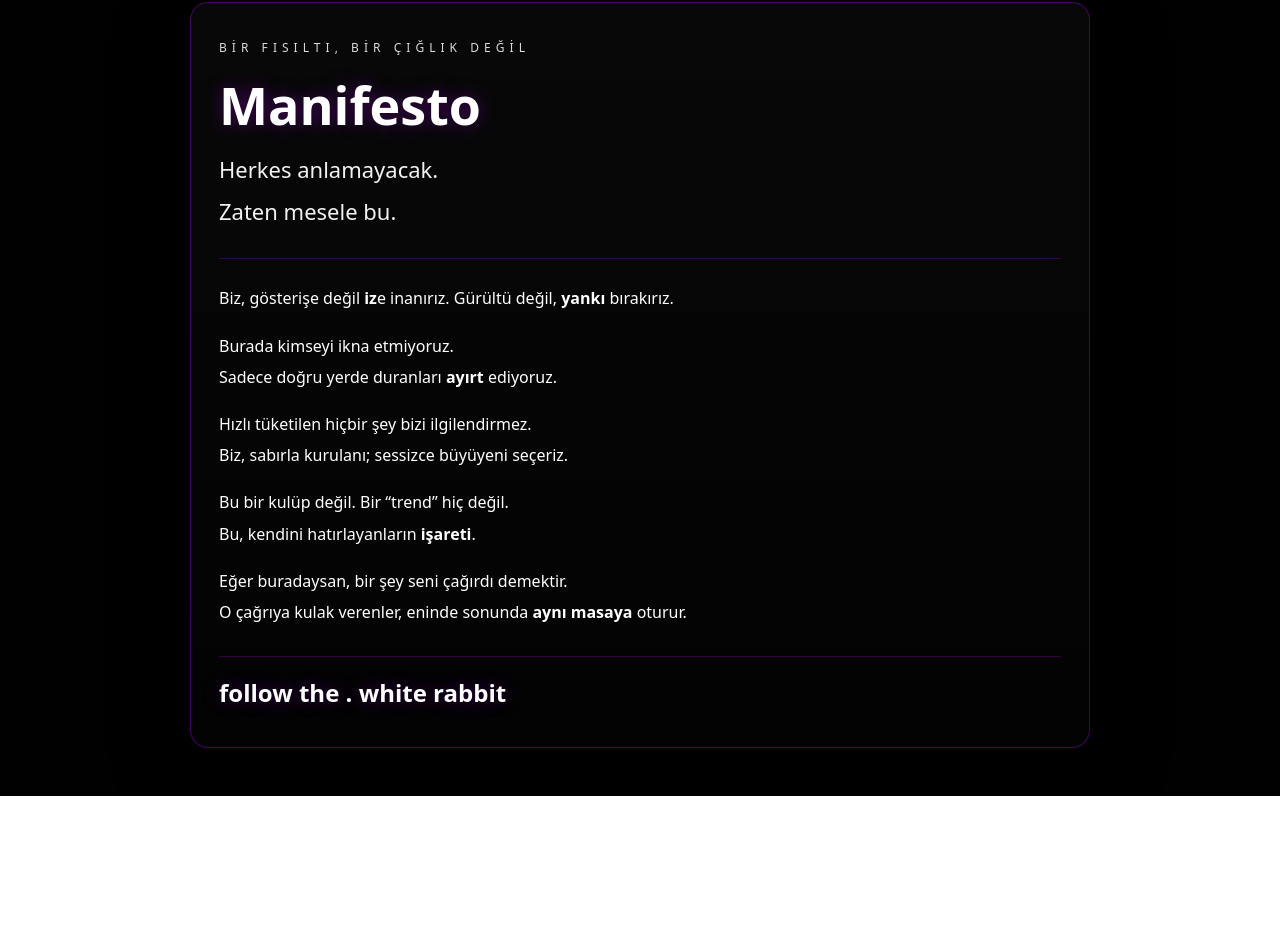
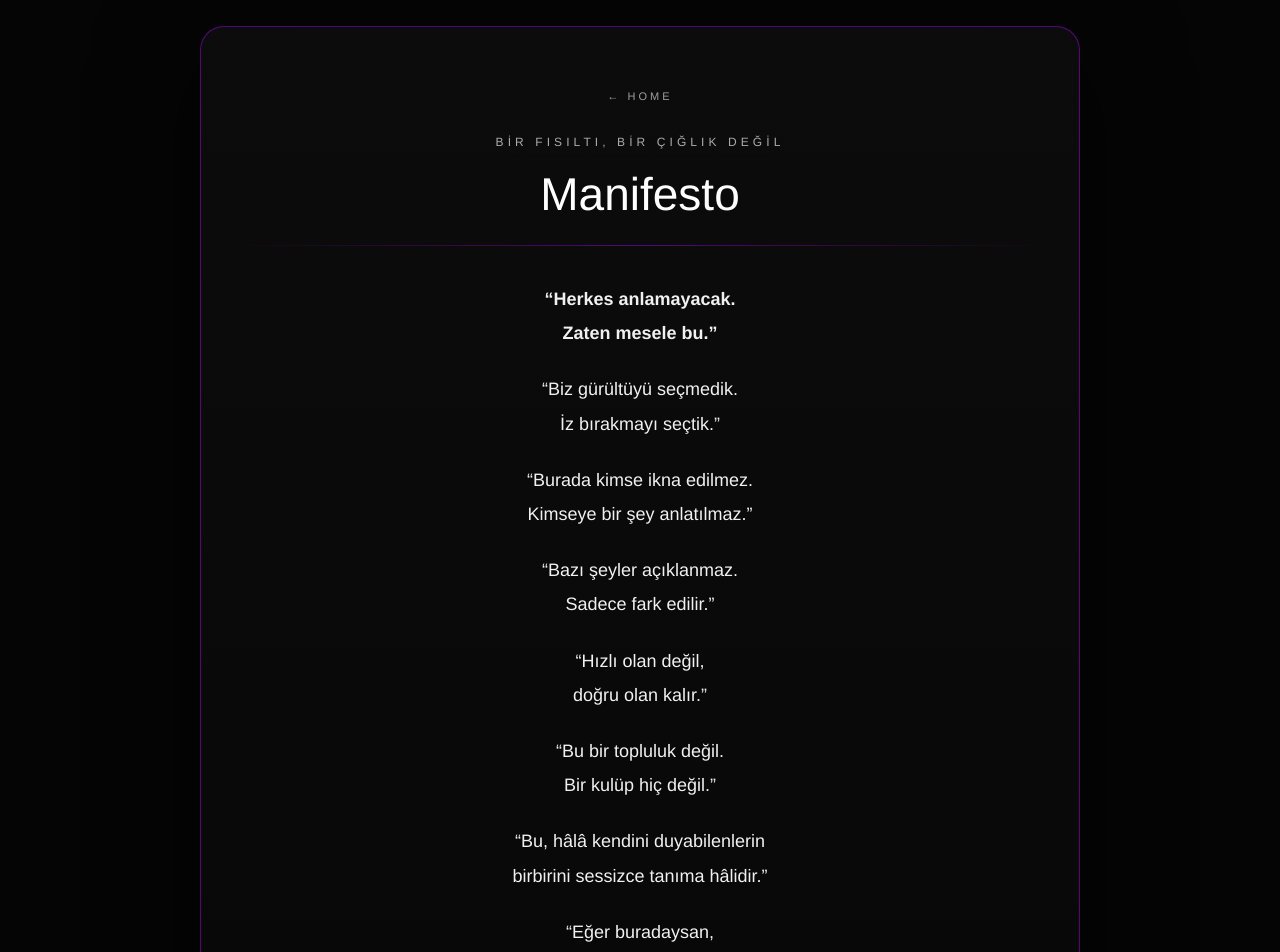
Before and after one commit to mekin1982me-art/follow-the-white-rabbit, a Next.js app: page /manifesto in a window 1280 px wide. Shown: the part 46-998 px from the top of the page. Before the commit the page ends 842 px from the top, so only its background shows below. Built offline with nearby package versions, Linux system fonts and the light colour scheme.

Commit message:
Update page.tsx

```diff
--- a/app/manifesto/page.tsx
+++ b/app/manifesto/page.tsx
@@ -3,122 +3,214 @@ export default function ManifestoPage() {
     <main
       style={{
         minHeight: "100vh",
-        background: "#010101", // siyah
-        color: "#ffffff", // beyaz
+        backgroundColor: "#050505",
+        color: "#ffffff",
         display: "flex",
         alignItems: "center",
         justifyContent: "center",
-        padding: "48px 20px",
-        fontFamily:
-          'ui-sans-serif, system-ui, -apple-system, Segoe UI, Roboto, Helvetica, Arial, "Apple Color Emoji","Segoe UI Emoji"',
+        padding: "72px 20px",
+        fontFamily: "Helvetica, Arial, sans-serif",
       }}
     >
       <div
         style={{
-          width: "min(900px, 100%)",
-          border: "1px solid rgba(180,0,255,0.35)",
-          borderRadius: "18px",
-          padding: "36px 28px",
+          width: "min(880px, 100%)",
+          position: "relative",
+          border: "1px solid rgba(180,0,255,0.45)",
+          borderRadius: "24px",
+          padding: "56px 28px",
           background:
             "linear-gradient(180deg, rgba(255,255,255,0.03), rgba(255,255,255,0.01))",
-          boxShadow: "0 20px 70px rgba(0,0,0,0.55)",
+          boxShadow: "0 26px 100px rgba(0,0,0,0.7)",
+          overflow: "hidden",
+          textAlign: "center",
         }}
       >
+        {/* SUBTLE GRID */}
+        <div
+          aria-hidden="true"
+          style={{
+            position: "absolute",
+            inset: 0,
+            pointerEvents: "none",
+            backgroundImage:
+              "linear-gradient(to right, rgba(180,0,255,0.08) 1px, transparent 1px), linear-gradient(to bottom, rgba(180,0,255,0.06) 1px, transparent 1px)",
+            backgroundSize: "64px 64px",
+            opacity: 0.22,
+            maskImage:
+              "radial-gradient(60% 55% at 50% 35%, rgba(0,0,0,1) 0%, rgba(0,0,0,0.25) 55%, rgba(0,0,0,0) 78%)",
+            WebkitMaskImage:
+              "radial-gradient(60% 55% at 50% 35%, rgba(0,0,0,1) 0%, rgba(0,0,0,0.25) 55%, rgba(0,0,0,0) 78%)",
+          }}
+        />
+
+        {/* HOME LINK */}
+        <a
+          href="/"
+          style={{
+            position: "relative",
+            display: "inline-block",
+            marginBottom: "18px",
+            fontSize: "11px",
+            letterSpacing: "0.28em",
+            textDecoration: "none",
+            color: "rgba(255,255,255,0.6)",
+            textTransform: "uppercase",
+          }}
+        >
+          ← Home
+        </a>
+
+        {/* TAG */}
         <p
           style={{
-            letterSpacing: "0.42em",
+            position: "relative",
+            letterSpacing: "0.34em",
             fontSize: "12px",
-            opacity: 0.85,
-            margin: "0 0 18px 0",
+            opacity: 0.65,
+            margin: "10px 0 18px 0",
             textTransform: "uppercase",
           }}
         >
           BİR FISILTI, BİR ÇIĞLIK DEĞİL
         </p>
 
+        {/* TITLE */}
         <h1
           style={{
-            margin: "0 0 14px 0",
-            fontSize: "52px",
-            lineHeight: 1.15,
-            fontWeight: 700,
-            textShadow: "0 0 18px rgba(180,0,255,0.35)",
+            position: "relative",
+            margin: "0 0 26px 0",
+            fontSize: "46px",
+            fontWeight: 300,
+            lineHeight: 1.1,
           }}
         >
           Manifesto
         </h1>
 
-        <p
-          style={{
-            margin: "0 0 26px 0",
-            fontSize: "22px",
-            lineHeight: 1.9,
-            opacity: 0.95,
-          }}
-        >
-          Herkes anlamayacak. <br />
-          Zaten mesele bu.
-        </p>
-
+        {/* DIVIDER */}
         <div
           style={{
-            borderTop: "1px solid rgba(180,0,255,0.25)",
-            margin: "18px 0 24px 0",
+            position: "relative",
+            height: "1px",
+            width: "100%",
+            background:
+              "linear-gradient(90deg, transparent, rgba(180,0,255,0.45), transparent)",
+            margin: "22px 0 36px 0",
           }}
         />
 
+        {/* MANIFESTO */}
         <div
           style={{
-            display: "grid",
-            gap: "16px",
-            fontSize: "16px",
-            lineHeight: 1.95,
+            position: "relative",
+            maxWidth: "680px",
+            margin: "0 auto",
+            fontSize: "18px",
+            lineHeight: 1.9,
+            opacity: 0.94,
+            display: "flex",
+            flexDirection: "column",
+            gap: "22px",
           }}
         >
-          <p style={{ margin: 0 }}>
-            Biz, gösterişe değil <strong style={{ color: "#ffffff" }}>iz</strong>e inanırız.
-            Gürültü değil, <strong style={{ color: "#ffffff" }}>yankı</strong> bırakırız.
+          <p style={{ margin: 0, fontWeight: 600 }}>
+            “Herkes anlamayacak.
+            <br />
+            Zaten mesele bu.”
           </p>
 
           <p style={{ margin: 0 }}>
-            Burada kimseyi ikna etmiyoruz. <br />
-            Sadece doğru yerde duranları <strong style={{ color: "#ffffff" }}>ayırt</strong> ediyoruz.
+            “Biz gürültüyü seçmedik.
+            <br />
+            İz bırakmayı seçtik.”
           </p>
 
           <p style={{ margin: 0 }}>
-            Hızlı tüketilen hiçbir şey bizi ilgilendirmez. <br />
-            Biz, sabırla kurulanı; sessizce büyüyeni seçeriz.
+            “Burada kimse ikna edilmez.
+            <br />
+            Kimseye bir şey anlatılmaz.”
           </p>
 
           <p style={{ margin: 0 }}>
-            Bu bir kulüp değil. Bir “trend” hiç değil. <br />
-            Bu, kendini hatırlayanların <strong style={{ color: "#ffffff" }}>işareti</strong>.
+            “Bazı şeyler açıklanmaz.
+            <br />
+            Sadece fark edilir.”
           </p>
 
           <p style={{ margin: 0 }}>
-            Eğer buradaysan, bir şey seni çağırdı demektir. <br />
-            O çağrıya kulak verenler, eninde sonunda <strong style={{ color: "#ffffff" }}>aynı masaya</strong> oturur.
+            “Hızlı olan değil,
+            <br />
+            doğru olan kalır.”
+          </p>
+
+          <p style={{ margin: 0 }}>
+            “Bu bir topluluk değil.
+            <br />
+            Bir kulüp hiç değil.”
+          </p>
+
+          <p style={{ margin: 0 }}>
+            “Bu, hâlâ kendini duyabilenlerin
+            <br />
+            birbirini sessizce tanıma hâlidir.”
+          </p>
+
+          <p style={{ margin: 0 }}>
+            “Eğer buradaysan,
+            <br />
+            bir şey seni buraya getirdi.”
+          </p>
+
+          <p style={{ margin: 0 }}>“Biz ona tesadüf demiyoruz.”</p>
+
+          <p
+            style={{
+              marginTop: "10px",
+              fontWeight: 700,
+              letterSpacing: "0.08em",
+              textTransform: "uppercase",
+            }}
+          >
+            “ZAMANI GELDİĞİNDE,
+            <br />
+            NEYE BAKTIĞINI HATIRLAYACAKSIN.”
           </p>
         </div>
 
+        {/* DIVIDER */}
         <div
           style={{
-            borderTop: "1px solid rgba(180,0,255,0.25)",
-            margin: "28px 0 18px 0",
+            position: "relative",
+            height: "1px",
+            width: "100%",
+            background:
+              "linear-gradient(90deg, transparent, rgba(180,0,255,0.35), transparent)",
+            margin: "40px 0 18px 0",
           }}
         />
 
-        <p
+        {/* FOOTER */}
+        <div
           style={{
-            margin: 0,
-            fontSize: "24px",
-            fontWeight: 700,
-            textAlign: "left",
-            textShadow: "0 0 18px rgba(180,0,255,0.35)",
+            position: "relative",
+            display: "flex",
+            flexDirection: "column",
+            alignItems: "center",
+            gap: "8px",
+            fontSize: "12px",
+            opacity: 0.55,
+            letterSpacing: "0.18em",
+            textTransform: "uppercase",
           }}
         >
-          follow the . white rabbit
-        </p>
+          <div style={{ display: "flex", gap: "10px", alignItems: "center" }}>
+            <span>© 2026</span>
+            <span>®</span>
+            <span>Follow the White Rabbit</span>
+          </div>
+          <div>ANKARA</div>
+        </div>
       </div>
     </main>
   );
```
